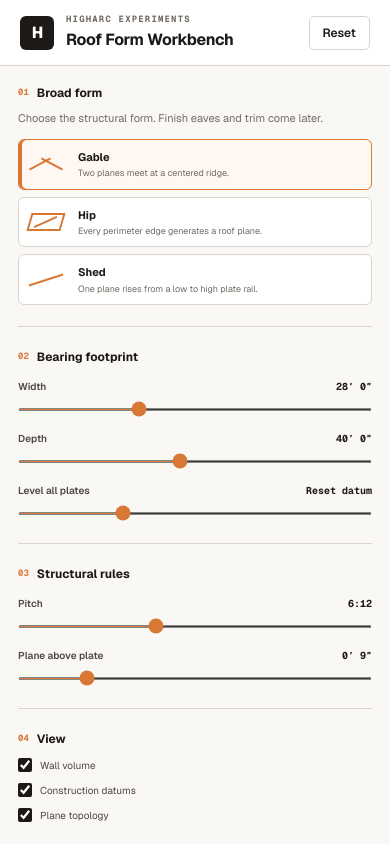
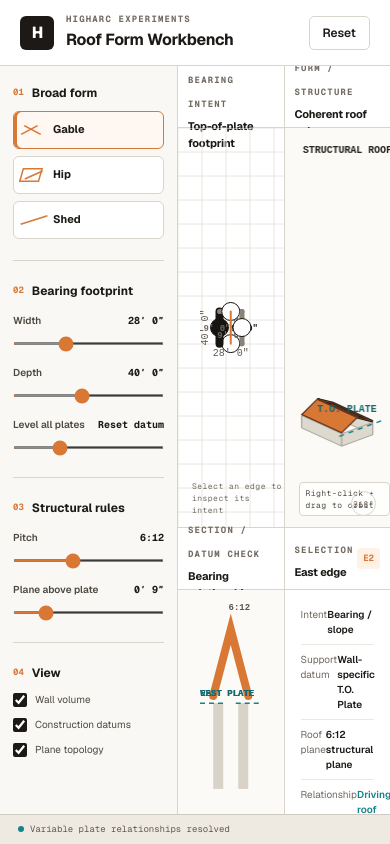
Before and after one commit to abrahamdrechsler/roof-form-workbench, a Next.js app: page / in a window 390 px wide. Shown: the top 844 px of the page. Built offline with nearby package versions, Linux system fonts and the light colour scheme.

Commit message:
Fit workbench to viewport without scrolling

```diff
--- a/app/globals.css
+++ b/app/globals.css
@@ -21,7 +21,9 @@
 html,
 body {
   margin: 0;
-  min-height: 100%;
+  width: 100%;
+  height: 100%;
+  overflow: hidden;
   background: var(--paper);
   color: var(--ink);
   font-family: var(--font-geist-sans), sans-serif;
@@ -37,7 +39,11 @@ button {
 }
 
 .studio-shell {
-  min-height: 100vh;
+  width: 100vw;
+  height: 100vh;
+  height: 100dvh;
+  min-width: 0;
+  overflow: hidden;
   display: grid;
   grid-template-rows: 66px minmax(0, 1fr) 30px;
 }
@@ -134,13 +140,16 @@ p {
 
 .workspace {
   min-height: 0;
+  min-width: 0;
+  overflow: hidden;
   display: grid;
   grid-template-columns: 270px minmax(0, 1fr);
 }
 
 .control-panel {
   min-height: 0;
-  overflow-y: auto;
+  min-width: 0;
+  overflow: hidden;
   padding: 18px 18px 32px;
   background: #f9f8f5;
   border-right: 1px solid var(--line);
@@ -320,9 +329,11 @@ input[type="range"] {
 
 .drawing-area {
   min-height: 0;
+  min-width: 0;
+  overflow: hidden;
   display: grid;
-  grid-template-columns: minmax(400px, 1.25fr) minmax(330px, 1fr);
-  grid-template-rows: minmax(360px, 1fr) 270px;
+  grid-template-columns: minmax(0, 1.25fr) minmax(0, 1fr);
+  grid-template-rows: minmax(0, 1fr) minmax(205px, 0.62fr);
   gap: 1px;
   background: var(--line);
 }
@@ -379,7 +390,9 @@ input[type="range"] {
 
 .canvas-wrap {
   position: relative;
+  overflow: hidden;
   min-height: 0;
+  min-width: 0;
 }
 
 canvas {
@@ -553,48 +566,193 @@ canvas {
 
 @media (max-width: 980px) {
   .workspace {
-    grid-template-columns: 235px minmax(0, 1fr);
+    grid-template-columns: 220px minmax(0, 1fr);
   }
 
   .drawing-area {
-    grid-template-columns: 1fr;
-    grid-template-rows: 400px 400px 220px 260px;
-    overflow-y: auto;
-  }
-}
-
-@media (max-width: 720px) {
-  .studio-shell {
-    grid-template-rows: auto 1fr auto;
-  }
-
-  .topbar {
-    min-height: 66px;
-  }
-
-  .status-chip,
-  .primary-button {
-    display: none;
-  }
-
-  .workspace {
-    display: block;
+    grid-template-columns: minmax(0, 1.1fr) minmax(0, 1fr);
+    grid-template-rows: minmax(0, 1fr) minmax(200px, 0.62fr);
   }
 
   .control-panel {
-    border-right: 0;
-    border-bottom: 1px solid var(--line);
+    padding-right: 13px;
+    padding-left: 13px;
   }
 
   .legend {
     display: none;
   }
+}
 
-  .statusbar {
-    min-height: 32px;
+@media (max-width: 720px) {
+  .workspace {
+    grid-template-columns: 178px minmax(0, 1fr);
+  }
+
+  .drawing-area {
+    grid-template-columns: repeat(2, minmax(0, 1fr));
+  }
+
+  .form-option {
+    grid-template-columns: 28px minmax(0, 1fr);
+    gap: 5px;
+    padding: 6px;
+  }
+
+  .roof-glyph {
+    width: 28px;
+    transform: scale(0.78);
+    transform-origin: left center;
+  }
+
+  .form-option small,
+  .section-copy,
+  .status-chip,
+  .primary-button,
+  .view-tabs {
+    display: none;
+  }
+
+  .panel-heading {
+    padding-right: 10px;
+    padding-left: 10px;
+  }
+
+  .panel-heading h2 {
+    font-size: 11px;
   }
 
   .statusbar span:nth-child(n + 2) {
     display: none;
   }
 }
+
+@media (max-height: 760px) {
+  .studio-shell {
+    grid-template-rows: 54px minmax(0, 1fr) 26px;
+  }
+
+  .topbar {
+    padding: 0 12px;
+  }
+
+  .brand-mark {
+    width: 30px;
+    height: 30px;
+  }
+
+  .topbar h1 {
+    font-size: 14px;
+  }
+
+  .eyebrow {
+    font-size: 8px;
+  }
+
+  .ghost-button,
+  .primary-button {
+    height: 30px;
+  }
+
+  .status-chip {
+    margin-right: 2px;
+  }
+
+  .control-panel {
+    padding: 10px 12px;
+  }
+
+  .control-section {
+    padding-top: 10px;
+    margin-top: 10px;
+  }
+
+  .section-heading {
+    margin-bottom: 6px;
+  }
+
+  .section-copy,
+  .form-option small {
+    display: none;
+  }
+
+  .form-options {
+    gap: 4px;
+  }
+
+  .form-option {
+    min-height: 34px;
+    padding-top: 4px;
+    padding-bottom: 4px;
+  }
+
+  .range-control {
+    margin-top: 7px;
+  }
+
+  input[type="range"] {
+    margin-top: 6px;
+    margin-bottom: 0;
+  }
+
+  .check-control {
+    margin-top: 6px;
+  }
+
+  .drawing-area {
+    grid-template-rows: minmax(0, 1fr) minmax(170px, 0.68fr);
+  }
+
+  .view-panel {
+    grid-template-rows: 48px minmax(0, 1fr);
+  }
+
+  .panel-heading {
+    padding-top: 6px;
+    padding-bottom: 6px;
+  }
+
+  .panel-heading h2 {
+    margin-top: 2px;
+  }
+
+  .property-list {
+    padding: 4px 10px;
+  }
+
+  .property-list div {
+    padding: 4px 0;
+  }
+
+  .property-list div:nth-child(2),
+  .property-list div:nth-child(3) {
+    display: none;
+  }
+
+  .edge-height-control {
+    padding: 0 10px 2px;
+  }
+
+  .derived-block {
+    margin: 2px 10px 6px;
+    padding: 5px 7px;
+  }
+
+  .statusbar {
+    padding: 0 12px;
+  }
+}
+
+@media (max-height: 620px) {
+  .layer-section {
+    display: none;
+  }
+
+  .drawing-area {
+    grid-template-rows: minmax(0, 1fr) minmax(145px, 0.7fr);
+  }
+
+  .derived-block {
+    display: none;
+  }
+}
```
